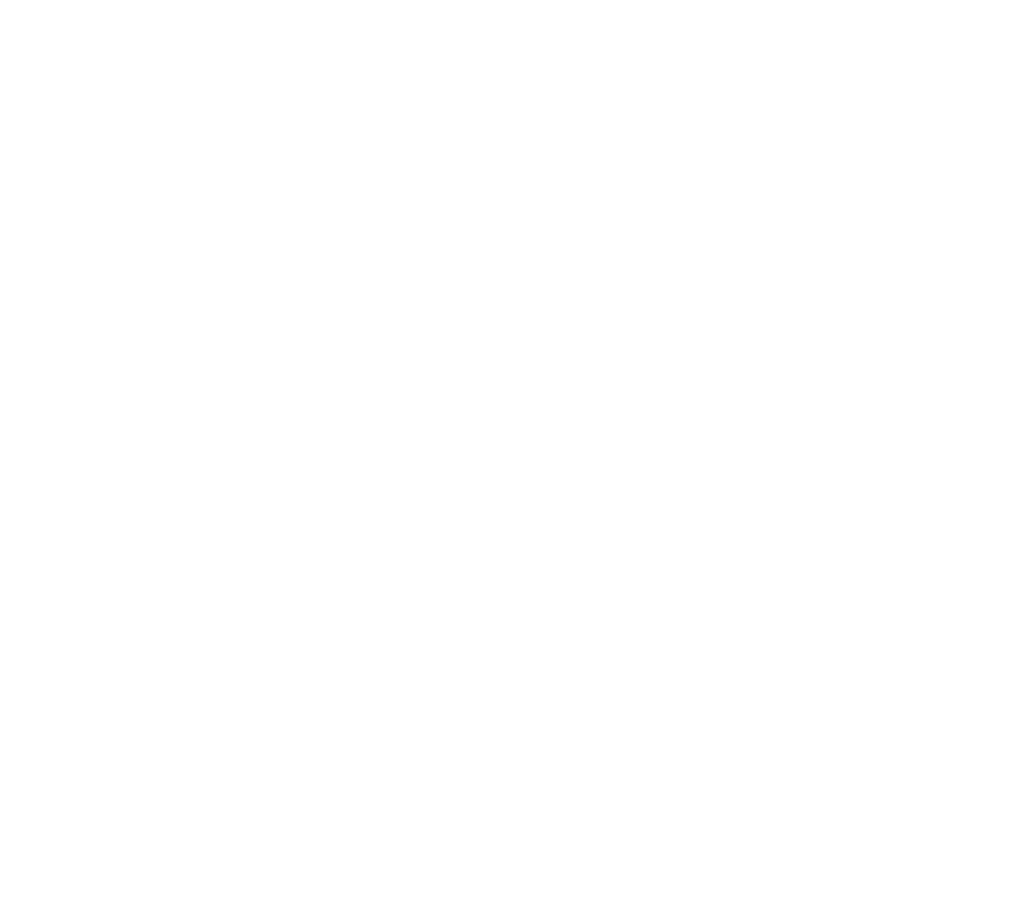
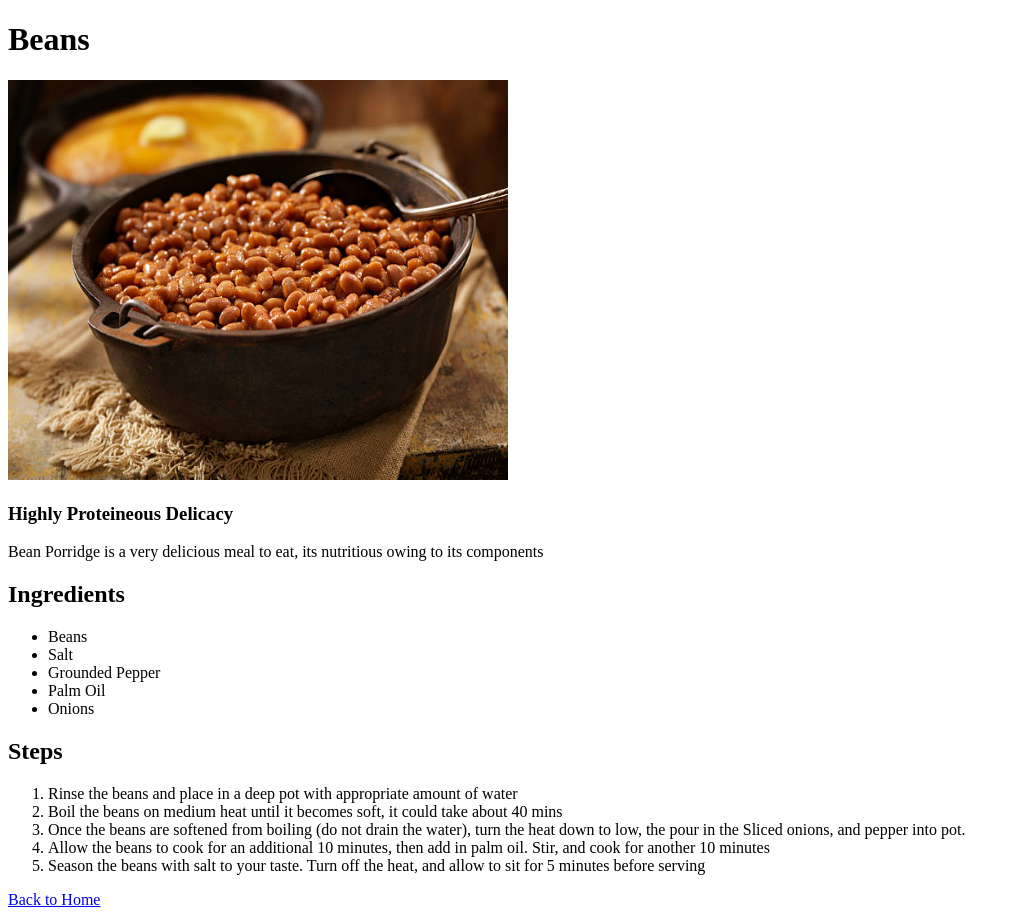
Before and after one commit to ayobanjo/odin-recipes, a plain HTML site: page recipes/Bean.html in a window 1280 px wide. Shown: the whole page, without its empty margins (0-1020 px from the left). Before the commit the page ends 800 px from the top, so only its background shows below. Drawn offline with Linux system fonts and the light colour scheme.

Commit message:
Updated
All pages complete...

```diff
--- a/recipes/Bean.html
+++ b/recipes/Bean.html
@@ -4,9 +4,33 @@
     <meta charset="UTF-8">
     <meta http-equiv="X-UA-Compatible" content="IE=edge">
     <meta name="viewport" content="width=device-width, initial-scale=1.0">
-    <title>Beans</title>
+    <title>Beans Porridge</title>
 </head>
 <body>
+    <h1>Beans</h1>
+    <img src="./images/Beans.jpg" alt="Beans Image" style="width: 500px;" height="400px">
 
+    <h3>Highly Proteineous Delicacy</h3>
+    <p>Bean Porridge is a very delicious meal to eat, its nutritious owing to its components</p>
+
+    <h2>Ingredients</h2>
+    <ul>
+        <li>Beans</li>
+        <li>Salt</li>
+        <li>Grounded Pepper</li>
+        <li>Palm Oil</li>
+        <li>Onions</li>
+    </ul>
+
+    <h2>Steps</h2>
+    <ol>
+        <li>Rinse the beans and place in a deep pot with appropriate amount of water</li>
+        <li>Boil the beans on medium heat until it becomes soft, it could take about 40 mins</li>
+        <li>Once the beans are softened from boiling (do not drain the water), turn the heat down to low, the pour in the Sliced onions, and pepper into pot.</li>
+        <li>Allow the beans to cook for an additional 10 minutes, then add in palm oil. Stir, and cook for another 10 minutes</li>
+        <li>Season the beans with salt to your taste. Turn off the heat, and allow to sit for 5 minutes before serving</li>
+    </ol>
+
+    <a href="../index.html">Back to Home</a>
 </body>
 </html>
```
Also changed, not shown: index.html (+1 -1 lines), recipes/Spagetti.html (+20 -0 lines), recipes/whiteRice.html (+4 -1 lines).
